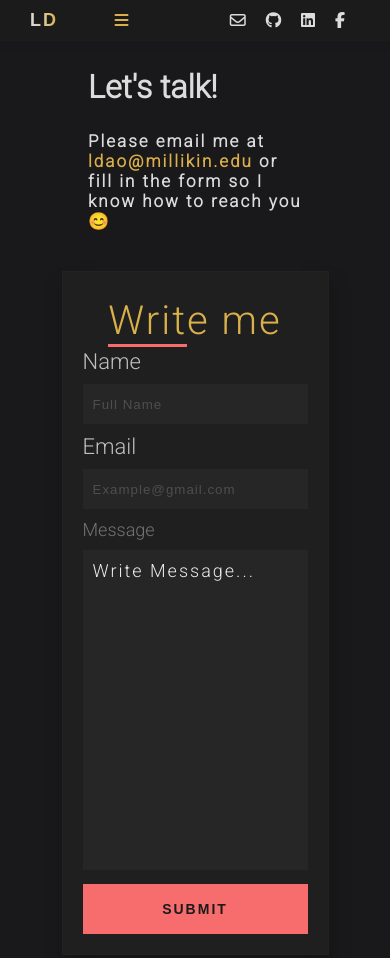
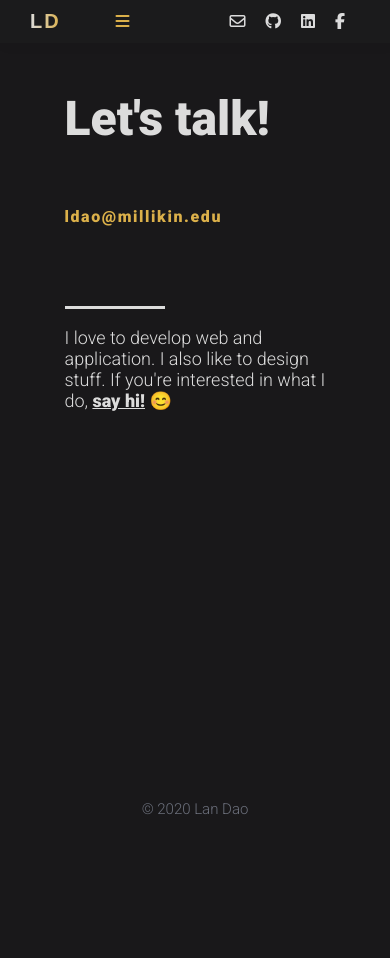
Before and after one commit to landao2607/landao2607.github.io, a plain HTML site: page contact.html in a window 390 px wide. Shown: the top 958 px of the page. After the commit the page ends 844 px from the top, so only its background shows below. Drawn offline with nearby package versions, Linux system fonts and the light colour scheme; a web font is replaced by a local one.

Commit message:
removed Contact form, fixed footer, fixed heading of each page

```diff
--- a/contact.html
+++ b/contact.html
@@ -10,6 +10,7 @@
 	<link rel="stylesheet" type="text/css" href="css/style.css"/>
 	<!--Google Fonts-------->
 	<link href="https://fonts.googleapis.com/css2?family=Roboto:wght@300&display=swap" rel="stylesheet">
+	<link href="https://fonts.googleapis.com/css2?family=Roboto:wght@900&display=swap" rel="stylesheet">
 	<link href="https://fonts.googleapis.com/css2?family=Poppins:ital,wght@0,300;0,700;1,100&display=swap" rel="stylesheet">
 	<link href="https://fonts.googleapis.com/css2?family=Pattaya&display=swap" rel="stylesheet">
 	<!--using FontAwesome---------------->
@@ -42,44 +43,20 @@
 		</nav>
 
 		<!--contact-form------------------->
-<section id="contact-form">
-	<div class="c-heading">
-		<h1>Let's talk!</h1>
-		<h1 style="color:#DCDCDC;font-size:17px;font-family:'Roboto', sans-serif; letter-spacing: 2px;">Please email me at <a href="mailto:ldao@millikin.edu">ldao@millikin.edu</a> or fill in the form so I know how to reach you 😊</h1>
+		<section id="body-template">
+			<h1 class="headlind">Let's talk!</h1>
+
+			<div class="contact-email">
+				<a style="font-weight: 900;" href="mailto:ldao@millikin.edu" class="underline-left">ldao@millikin.edu</a>
 			</div>
-
-	<form>
-		<!--left--------------------------------------->
-		<div class="contact-left">
-			<h1 class="c-l-heading"><font style="border-bottom: 3px solid #f76c6c;">Writ</font>e me</h1>
-			<!--name-------->
-			<div class="f-name">
-				<font>Name</font>
-				<input type="text" placeholder="Full Name"/>
-			</div>
-			<!--email-------->
-			<div class="f-email">
-				<font>Email</font>
-				<input type="email" placeholder="Example@gmail.com"/>
-			</div>
-
-		</div>
-		<!--right------------------------------------------->
-		<div class="contact-right">
-			<!--message-------->
-			<div class="message">
-				<font>Message</font>
-				<textarea name="message" rows="5" cols="20" placeholder="Write Message..."></textarea>
-			</div>
-			<!--submit-btn------------>
-			<button>submit</button>
-		</div>
-	</form>
+			<div class="line"></div>
+			<p style="font-size:18px; weight: 300; color: #DCDCDC;">I love to develop web and application. I also like to design stuff. If you're interested in what I do, <a href="mailto:ldao@millikin.edu"><b style="color: #DCDCDC !important"><u>say hi!</u></b></a> 😊</p>
+		</section>
 	</section>
 	<footer>
 		<p>&copy; 2020 Lan Dao</p>
 	</footer>
-</section>
+
 
 
 	<script type="text/javascript" src="js/JQuery3.3.1.js"></script>
--- a/css/style.css
+++ b/css/style.css
@@ -11,17 +11,29 @@ ul{
 a{
 	text-decoration:none;
 }
-#main{
-	padding:30px 50px;
+#main{ /*for standard screen view*/
+	padding: 30px 50px;
 	position:relative;
 	width:100%;
-	height: 100vh;
+	height: 93vh;
 	box-sizing: border-box;
 	background-size: 1330px;
 	background-position: right bottom;
 	background-repeat: no-repeat;
 	background-image: url("");
-	background-color: #19181a;
+	background-color: #19181a; /*dark grey*/
+}
+
+#long-main{ /*for longer screen view*/
+	padding: 30px 50px;
+	position:relative;
+	width:100%;
+	box-sizing: border-box;
+	background-size: 1330px;
+	background-position: right bottom;
+	background-repeat: no-repeat;
+	background-image: url("");
+	background-color: #19181a; /*dark grey*/
 }
 nav{
 	display:flex;
@@ -29,7 +41,6 @@ nav{
 	align-items: center;
 	font-weight: 600;
 	letter-spacing: 2px;
-	font-family: 'Roboto', sans-serif;
 	position: fixed;
 	top: 0;
 	left: 0;
@@ -48,7 +59,9 @@ nav{
 	padding: 10px 15px;
 	color:#DCDCDC; /*white color*/
 	font-size: 13px;
+	font-weight: 300;
 	text-transform: uppercase;
+	font-family: 'Roboto', sans-serif;
 }
 
 .social a{
@@ -77,19 +90,49 @@ nav{
 
 .menu li a:hover{
 	border: 1px solid #DBB04AFF; /*yellow border*/
-	color:#FFF!important;
-	font-weight: bold;
-	transition: all ease 0.4s;
+	color:#FFF!important; /*white text*/
 }
 
 .current {
 	border: 1px solid #DBB04AFF; /*yellow border*/
+	color:#FFF!important;/*white text*/
 }
 
 @media screen and (max-width: 900px) {
 	.logo{
-		font-size: 18px;
+		font-size: 20px;
 	}
+}
+
+#body-template{
+	width: 100%;
+	box-sizing: border-box;
+	font-family: 'Roboto', sans-serif;
+	display: block;
+	flex-direction: column;
+	padding: 60px 5% 20px 5%;
+	margin-top: 0;
+}
+
+#portfolio-body-template{
+	width:100%;
+	box-sizing: border-box;
+	font-family: 'Roboto', sans-serif;
+	display: flex;
+	flex-direction: column;
+	/*
+	align-items: center;
+	justify-content: center;
+	*/
+	padding: 60px 5% 20px 5%;
+}
+.headlind{
+	color:#DCDCDC; /*white*/
+	font-size: 5rem;
+	font-weight: 900;
+	padding: 0px;
+	text-align: left;
+	margin: 0px 0px;
 }
 
 .name{
@@ -192,19 +235,7 @@ svg {
 	font-weight: 100;
 }
 
-#projects{
-	width:100%;
-	height:100vh;
-	box-sizing: border-box;
-	font-family: 'Roboto', sans-serif;
-	display: flex;
-	flex-direction: column;
-	align-items: center;
-	justify-content: center;
-	padding-top: 40px ;
-
-}
-
+/*-----------------PROJECTS PAGE----------------*/
 .e-heading h1{
 	color:#DCDCDC; /*white*/
 	font-size: 1.3rem;
@@ -285,26 +316,8 @@ svg {
 	transition: all ease 0.3s;
 
 }
-#portfolio{
-	width:100%;
-	box-sizing: border-box;
-	font-family: 'Roboto', sans-serif;
-	display: flex;
-	flex-direction: column;
-	align-items: center;
-	justify-content: center;
-	padding: 60px 2% 20px 2%;
-}
 
-.p-headlind{
-	color:#DCDCDC; /*white*/
-	font-size: 1.3rem;
-	margin: 0px;
-	padding: 0px;
-	text-align: center;
-	margin: 20px 0px;
-}
-
+/*---------------PORTFOLIO PAGE--------------*/
 .portfolio-container {
 	display: grid;
 	grid-template-columns: repeat(2,1fr);
@@ -374,6 +387,9 @@ svg {
 }
 
 @media screen and (max-width: 900px) {
+	.headlind {
+		font-size: 3rem;
+	}
 	.portfolio-container{
 		grid-template-columns:repeat(1,1fr);
 		grid-auto-rows: 170px 170px;
@@ -383,151 +399,57 @@ svg {
 	}
 }
 
-#contact-form{
-	width: 100%;
-	height: 90vh;
-	display: flex;
-	flex-direction: column;
-	justify-content: center;
-	align-items: center;
-	font-family: 'Roboto', sans-serif;
-	padding-top: 10px;
+/*---------------CONTACT PAGE--------------*/
+.contact-email {
+	margin-top: 60px;
+	margin-bottom: 30px;
 }
 
-.c-heading h1{
-	color:#DCDCDC; /*yellow*/
+.contact-email a.underline-left {
+	position: relative;
+	color: #DBB04AFF; /*yellow*/
+	text-decoration: none;
 	font-size: 2rem;
-	margin: 3px;
-	margin-bottom: 25px;
-	padding: 0px;
-	text-align: left;
+	letter-spacing: 0.1em;
 }
 
-a {
-    color: #DBB04AFF; /*yellow*/
-    text-decoration: none;
+.contact-email a.underline-left:before {
+	content: "";
+	position: absolute;
+	width: 0;
+	height: 3px;
+	bottom: 0;
+	left: 0;
+	background-color: #DCDCDC;
+	visibility: hidden;
+	transition: all 0.3s ease-in-out;
+}
+.contact-email a.underline-left:hover:before {
+	visibility: visible;
+	width: 100%;
 }
 
-.c-heading{
-	text-align: center;
-	margin: 15px;
+@media(max-width:900px){
+	.contact-email a.underline-left {
+		font-size: 1.5rem;
+	}
 }
 
-#contact-form form{
-	display: flex;
-	width: 70%;
-	height: 60vh;
-	background-color: #1F1F1F;
-	box-shadow: 2px 12px 20px rgba(0,0,0,0.2);
-	border: 1px solid rgba(255,255,255,0.01)
+@media(max-width:700px){
+	.contact-email a.underline-left {
+		font-size: 1rem;
+	}
 }
 
-.contact-left{
-	width: 40%;
-	height: 100%;
-	display: flex;
-	flex-direction: column;
-	align-items: center;
-}
-.contact-right{
-	width: 60%;
-	height: 100%;
-	box-sizing: border-box;
-	display: flex;
-	flex-direction: column;
-	justify-content: space-between;
-	border-left: 1px solid rgba(255,255,255,0.08);
-}
-.contact-right button{
-	width: 100%;
+.line{
+	width: 100px;
 	height: 50px;
-	background-color: #f76c6c; /*red*/
-	font-weight: bold;
-	outline: none;
-	border: none;
-	margin: 0px;
-	color:#1B1B1B;
-	font-size: 14px;
-	text-transform: uppercase;
-	letter-spacing: 2px;
+	border-bottom: 3px solid #DCDCDC;
+	position: relative;
 }
 
-.contact-right button:hover{
-	background-color: #E54242; /*dark red*/
-	transition: all ease 0.5s;
-	cursor: pointer;
-}
-
-.c-l-heading{
-	font-family: 'Roboto', sans-serif;
-	color:#DBB04AFF; /*yellow*/
-	font-size: 2.5rem;
-	letter-spacing: 2px;
-	font-weight: 400;
-
-}
-.f-name,.f-email{
-	display: flex;
-	flex-direction: column;
-	font-family: 'Roboto', sans-serif;
-
-}
-.f-name font,.f-email font{
-	color:#BFBFBF;
-	font-size: 22px;
-}
-.f-name input,.f-email input{
-	height: 30px;
-	width:250px;
-	border: none;
-	outline: none;
-	background-color: transparent;
-	border-bottom: 1px solid #929292;
-	color:#FFFFFF;
-	margin: 10px 0px;
-}
-.f-email input::placeholder,
-.f-name input::placeholder{
-	opacity: 0.5;
-	letter-spacing: 1px;
-}
-.f-email input:focus,
-.f-name input:focus{
-	border-bottom: 1px solid #f76c6c;
-	transition: all ease 0.5s;
-	}.message font{
-		font-size: 18px;
-		color: #777272;
-		font-family: 'Roboto', sans-serif;
-
-	}
-	.message{
-		margin: 20px;
-	}
-	.contact-right textarea{
-		width: 100% !important;
-		height: 320px !important;
-		border: none;
-		outline: none;
-		background-color:transparent;
-		box-sizing: border-box;
-		color:#EBEBEB;
-		font-size: 16px;
-		resize: none;
-		font-family: 'Roboto', sans-serif;
-	}
-	.contact-right textarea::placeholder{
-		color:#EBEBEB;
-		font-size: 18px;
-		letter-spacing: 2px;
-		font-family: 'Roboto', sans-serif;
-	}
-	.contact-right button:active{
-		transform: scale(1.04);
-		transition: all ease 0.1s;
-	}
-
-	footer p{
+/*---------------FOOTER--------------*/
+footer {
 	display: inline-block;
 	width: 100%;
 	font-family: 'Roboto', sans-serif;
@@ -539,9 +461,13 @@ a {
 }
 
 
-/* THE RESPONSIVE PART */
+/*-------------THE RESPONSIVE PART-----------*/
 @media(max-width:1190px){
 	#main{
+		background-size: 1150px !important;
+
+	}
+	#long-main {
 		background-size: 1150px !important;
 
 	}
@@ -551,9 +477,6 @@ a {
 		transform: translate(-10%,-50%);
 	}
 
-		#projects{
-			height:auto;
-		}
 	.b-container{
 		flex-wrap: wrap;
 	}
@@ -563,15 +486,16 @@ a {
 	.e-b-img img{
 		object-fit:cover;
 	}
-		#contact-form form{
-			width:95% !important;
-		}
-
 }
 
 @media(max-width:970px){
 	#main{
 		background-image: none !important;
+	}
+
+	#long-main {
+		background-size: 1150px !important;
+
 	}
 
 	.name {
@@ -638,7 +562,6 @@ a {
 		background-color:rgba(27,29,32,0.15);
 	}
 
-
 	.p-container{
 		grid-template-columns:1fr 1fr;
 		grid-template-rows:auto;
@@ -648,49 +571,6 @@ a {
 	.c-b-heading{
 		font-size: 1.4rem;
 		text-align: center;
-		}
-		#contact-form{
-			padding: 20px;
-			height: auto;
-			box-sizing: border-box;
-		}
-
-		#contact-form form {
-			flex-direction: column;
-			height:auto;
-			padding: 20px;
-			width:90% !important;
-
-		}
-		.contact-left,.contact-right{
-			width:100%;
-			border: none;
-		}
-		.f-name,.f-email{
-			width: 100%;
-
-		}
-		.f-name input,.f-email input{
-			width:100%;
-			border: none;
-			background-color: #262626 !important;
-			padding: 10px;
-			box-sizing: border-box;
-			height: 40px;
-
-		}
-		textarea{
-			background-color: #262626 !important;
-			margin: 10px 0px;
-			padding: 10px;
-			height: 200px !important;
-			width:100% !important;
-		}
-		.message{
-			margin:0px;
-		}
-		#contact-form form h1{
-			margin:5px 0px;
 	}
 }
 
@@ -760,9 +640,9 @@ a {
 		cursor: pointer;
 	}
 
-		/* 100% Image Width on Smaller Screens */
+		/* 100% Image Width on Smaller Screens
 		@media only screen and (max-width: 700px){
 			.modal-content {
 				width: 100%;
 			}
-		}
+			}*/
```
Also changed, not shown: index.html (+2 -1 lines), nav.html (+0 -18 lines), portfolio.html (+13 -12 lines), projects.html (+6 -6 lines), 2 other files. Lines whose indentation alone changed are shown as unchanged.
